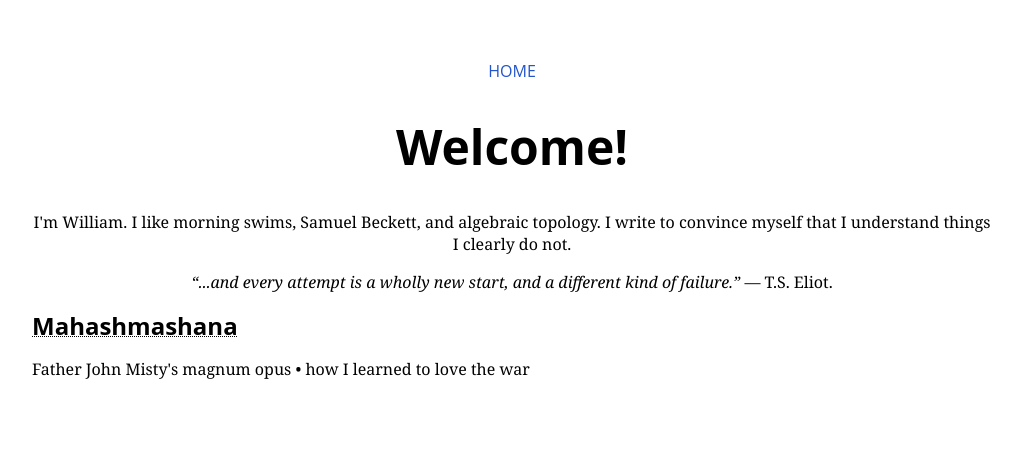
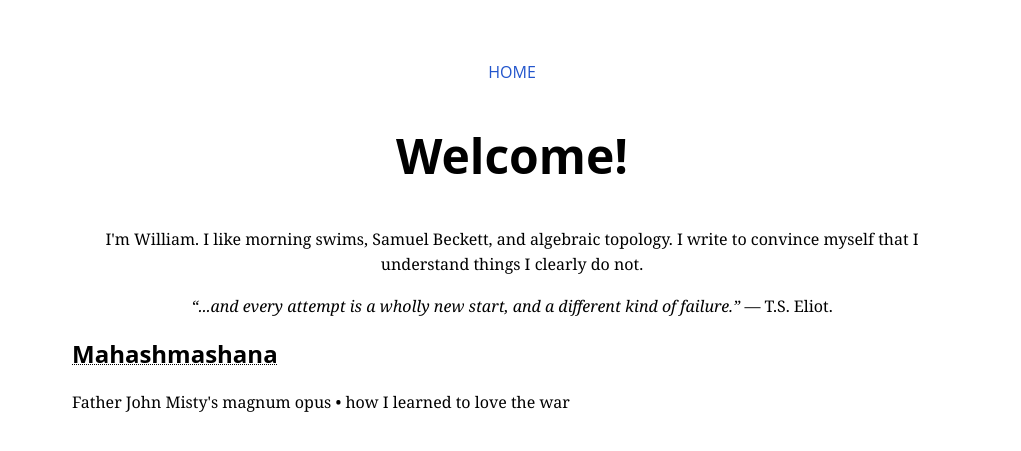
Before and after one commit to williamrygao/williamrygao.github.io, a Jekyll site: the page built from index.md, in a window 1280 px wide. Shown: the top 451 px of the page, without its empty margins (128-1149 px from the left). Built offline with Jekyll 4.4.1, drawn with Linux system fonts in a browser that asks for light colours.

Commit message:
Update style.css

```diff
--- a/assets/css/style.css
+++ b/assets/css/style.css
@@ -1,9 +1,10 @@
 body {
-  margin: 20px 160px 80px 160px;
+  margin: 20px 200px 80px 200px;
   font-family: Georgia, serif;
   color: #333;
   background-color: #fff;
   text-align: justify;
+  line-height: 1.6;
 }
 
 h1 {
```
